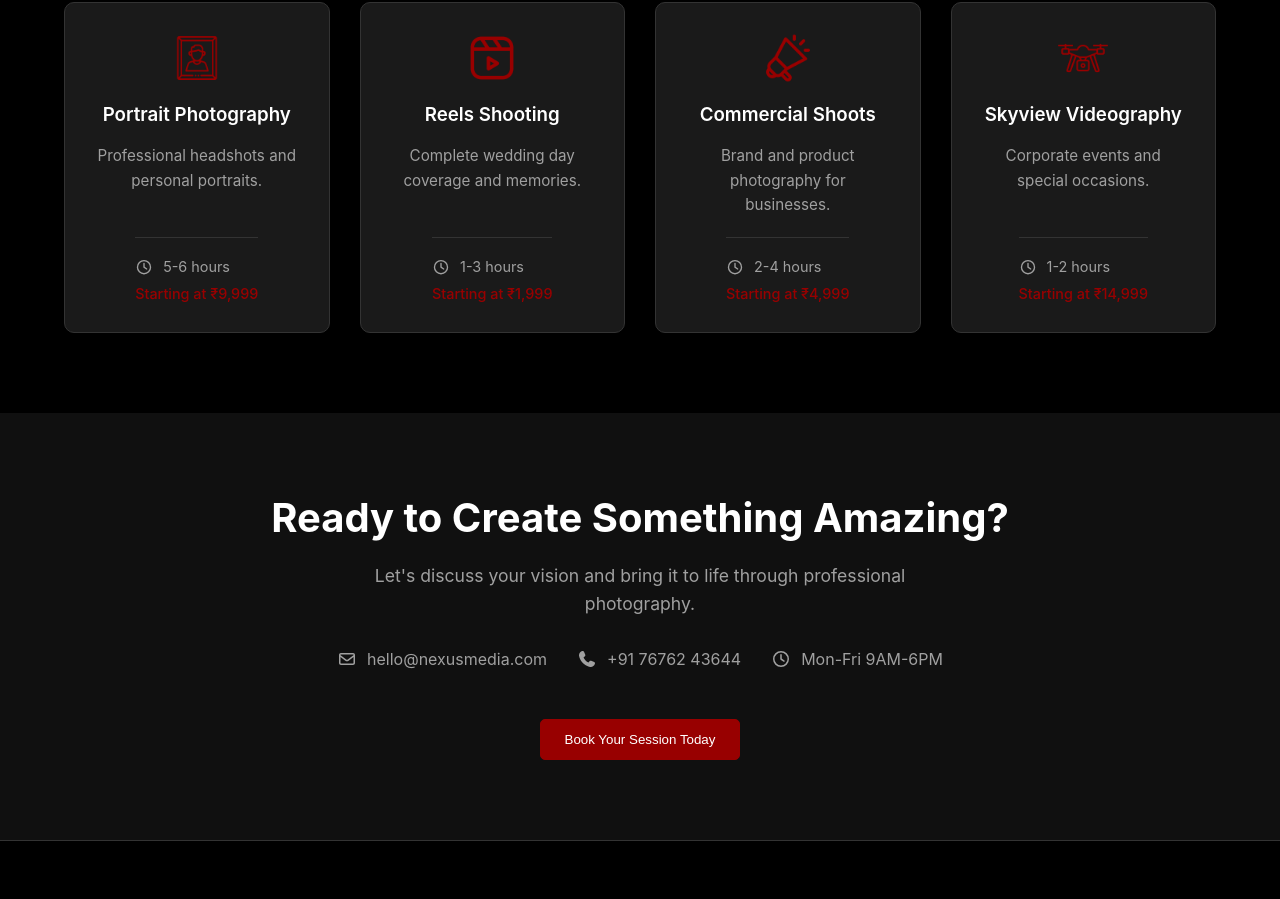
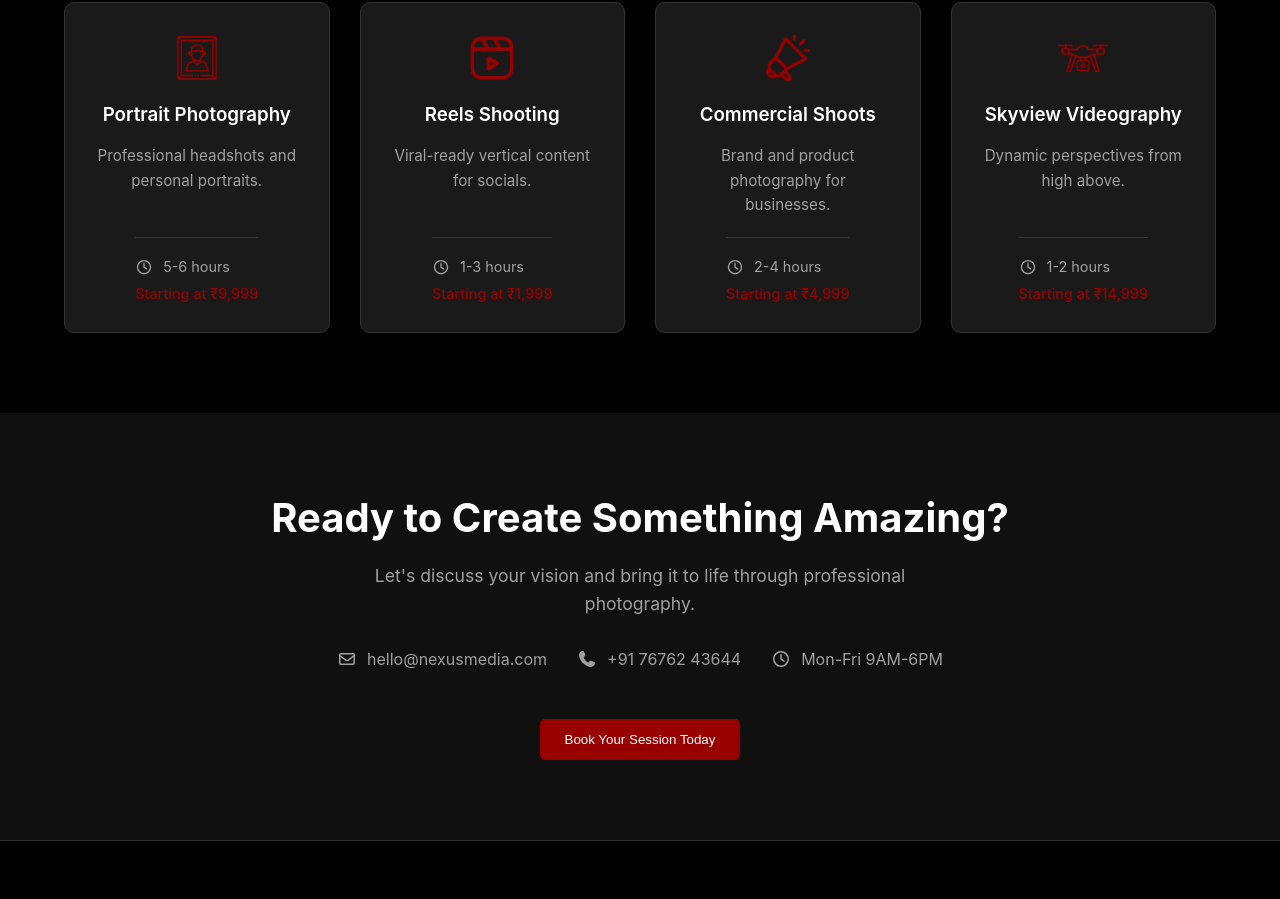
Before and after one commit to VamshiKumar-25/the-nexus-media, a React (Create React App) app in the folder client/: page / in a window 1280 px wide. Shown: the part 2638-3537 px from the top of the page. Built offline with nearby package versions, Linux system fonts and the light colour scheme.

Commit message:
Update Services.js

```diff
--- a/client/src/components/Services.js
+++ b/client/src/components/Services.js
@@ -48,7 +48,7 @@ const Services = () => {
         <ServiceCard
           icon={weddingIcon}
           title="Reels Shooting"
-          description="Complete wedding day coverage and memories."
+          description="Viral-ready vertical content for socials."
           duration="1-3 hours"
           price="1,999"
         />
@@ -62,7 +62,7 @@ const Services = () => {
         <ServiceCard
           icon={eventIcon}
           title="Skyview Videography"
-          description="Corporate events and special occasions."
+          description="Dynamic perspectives from high above."
           duration="1-2 hours"
           price="14,999"
         />
```
